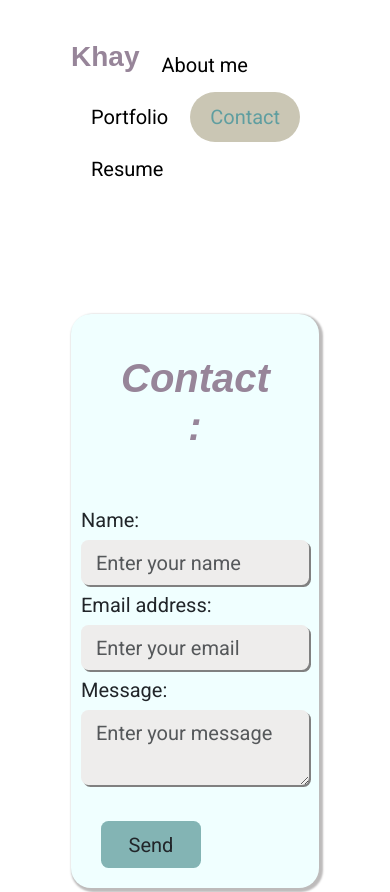
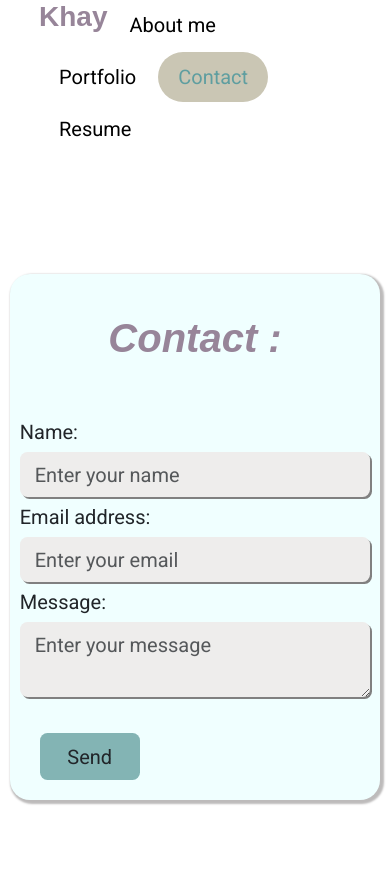
Before and after one commit to ekhay-hit/ekhay_div_hub, a React (Vite) app: page /contact in a window 390 px wide. Shown: the top 892 px of the page. Built offline with nearby package versions, Linux system fonts and the light colour scheme; a web font is replaced by a local one.

Commit message:
made the change to the mobile responsiveness css

```diff
--- a/src/pages/styles/About.css
+++ b/src/pages/styles/About.css
@@ -42,7 +42,7 @@
 
 @media screen and (max-width: 1400px) {
   .about {
-    width: 100%;
+    width: 95%;
     gap: 5px;
     margin: 0px;
     padding: 4px;
--- a/src/pages/styles/contact.css
+++ b/src/pages/styles/contact.css
@@ -39,9 +39,11 @@
   height: 5px;
 }
 
-.contact {
-  width: 100%;
-  gap: 5px;
-  margin: 0px;
-  padding: 0px 10px;
+@media screen and (max-width: 1400px) {
+  .contact {
+    width: 95% !important;
+    gap: 5px;
+    margin: 0px;
+    padding: 0px 10px;
+  }
 }
--- a/src/pages/styles/portfolio.css
+++ b/src/pages/styles/portfolio.css
@@ -62,14 +62,14 @@
 }
 @media screen and (max-width: 1400px) {
   .projects-list {
-    width: 100% !important;
+    width: 95% !important;
     padding: 60px;
     margin: 0px;
     padding: 60px;
   }
 
   .project-card {
-    width: 100%;
+    width: 100% !important;
     gap: 20px;
     padding: 4px;
   }
--- a/src/pages/styles/resume.css
+++ b/src/pages/styles/resume.css
@@ -47,9 +47,11 @@ li {
   border-radius: 25px;
 }
 
-.resume {
-  width: 100%;
-  gap: 5px;
-  margin: 0px;
-  padding: 4px;
+@media screen and (max-width: 1400px) {
+  .resume {
+    width: 95% !important;
+    gap: 5px;
+    margin: 0px;
+    padding: 4px;
+  }
 }
--- a/src/styles/App.css
+++ b/src/styles/App.css
@@ -8,5 +8,8 @@
   .main {
     width: 100%;
     margin-top: 120px;
+    padding: 0px;
+    margin-left: 0px;
+    margin-right: 0px;
   }
 }
--- a/src/styles/index.css
+++ b/src/styles/index.css
@@ -1,7 +1,7 @@
 #root {
-  max-width: 1700px;
+  max-width: 100%;
   height: 100%;
-  margin: 0 auto;
+  margin: auto;
   padding: 2rem;
   text-align: center;
   border-radius: 25px 25px 0px 0px;
@@ -17,8 +17,10 @@
   font-style: normal;
 }
 
-#root {
-  width: 100%;
-  margin: 0px;
-  padding: 2rem;
+@media screen and (max-width: 1400px) {
+  #root {
+    width: 100%;
+    margin: 0px !important;
+    padding: 0px !important;
+  }
 }
```
